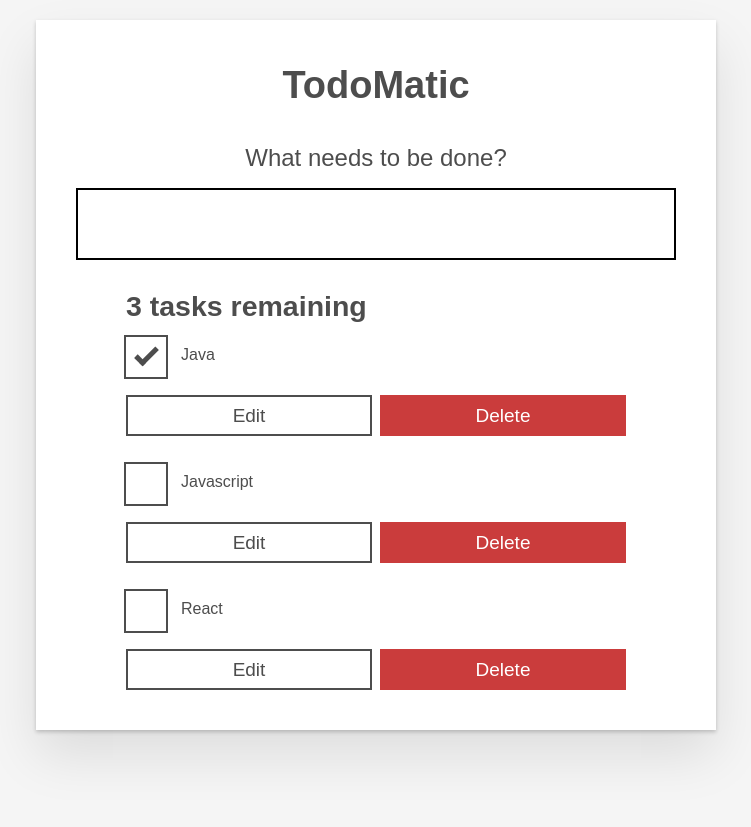
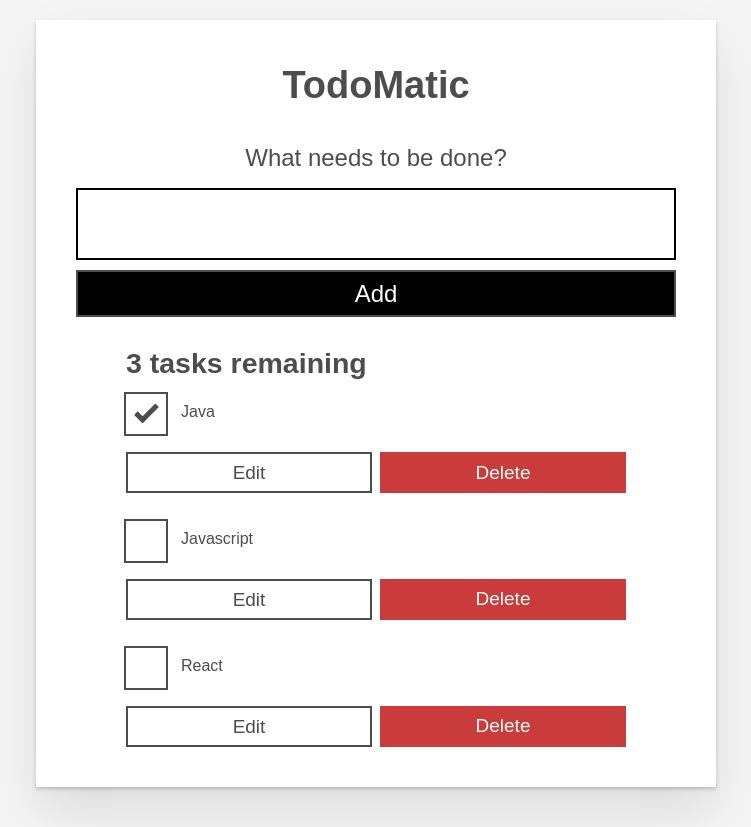
Before and after one commit to bishtkiran/TDD-TodoMatic, a React (Create React App) app: page / in a window 1280 px wide. Shown: the whole page, without its empty margins (264-1015 px from the left). Before the commit the page ends 800 px from the top, so only its background shows below. Built offline with nearby package versions, Linux system fonts and the light colour scheme.

Commit message:
added testcase to render Button to add new task to existing list

```diff
--- a/src/components/Form.js
+++ b/src/components/Form.js
@@ -15,6 +15,9 @@ function Form() {
         name="text"
         autoComplete="off"
       />
+      <button type="submit" className="btn btn__primary btn__lg">
+        Add
+      </button>
     </form>
   )
 }
```
Also changed, not shown: 1 other file (tests, documents, lock files or other folders).
